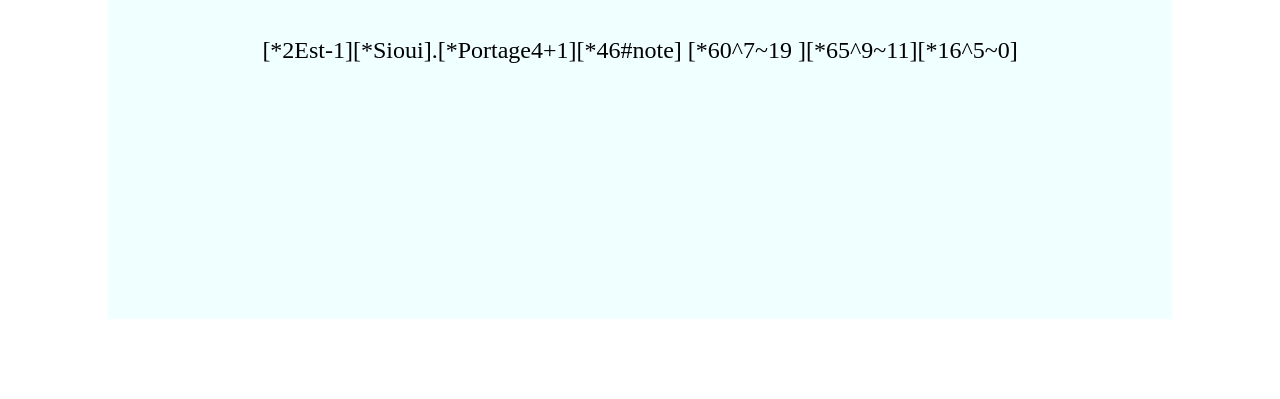
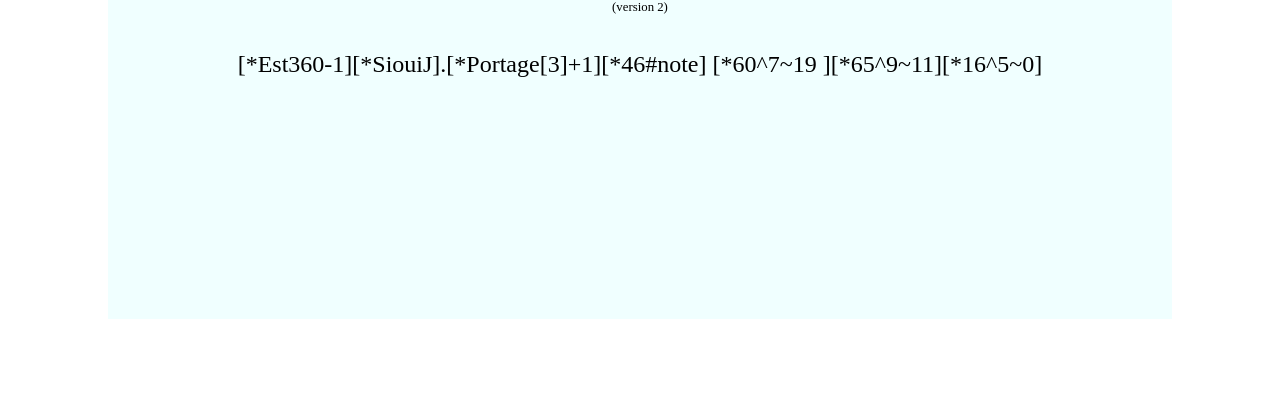
Before and after one commit to Myriade/deconnexion.ca, a plain HTML site: page autrement.html in a window 1280 px wide. Shown: the part 401-800 px from the top of the page. Drawn offline with Linux system fonts and the light colour scheme.

Commit message:
Autrement V2

```diff
--- a/autrement.html
+++ b/autrement.html
@@ -29,9 +29,10 @@
 			<h1>Autrement<br/>
 			/ <br/>
 			Pour JFLou</h1>
+			<p style="font-size: 0.8rem">(version 2)</p>
 		</header>
 		<article>
-			<p>[*2Est-1][*Sioui].[*Portage4+1][*46#note] [*60^7~19 ][*65^9~11][*16^5~0]</p>
+			<p>[*Est360-1][*SiouiJ].[*Portage[3]+1][*46#note] [*60^7~19 ][*65^9~11][*16^5~0]</p>
 		</article>
 		<footer>
 			<p></p>
```
